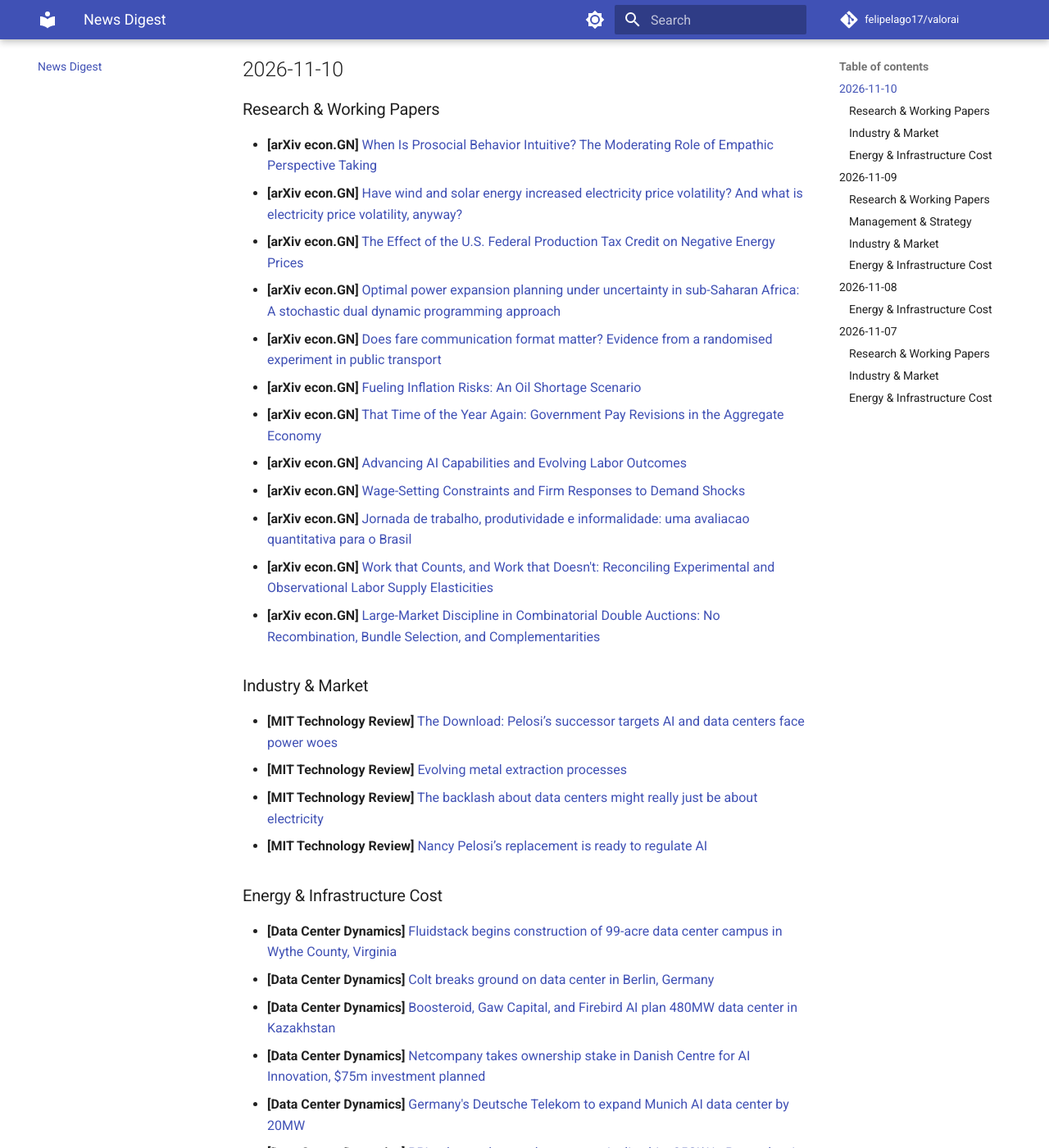
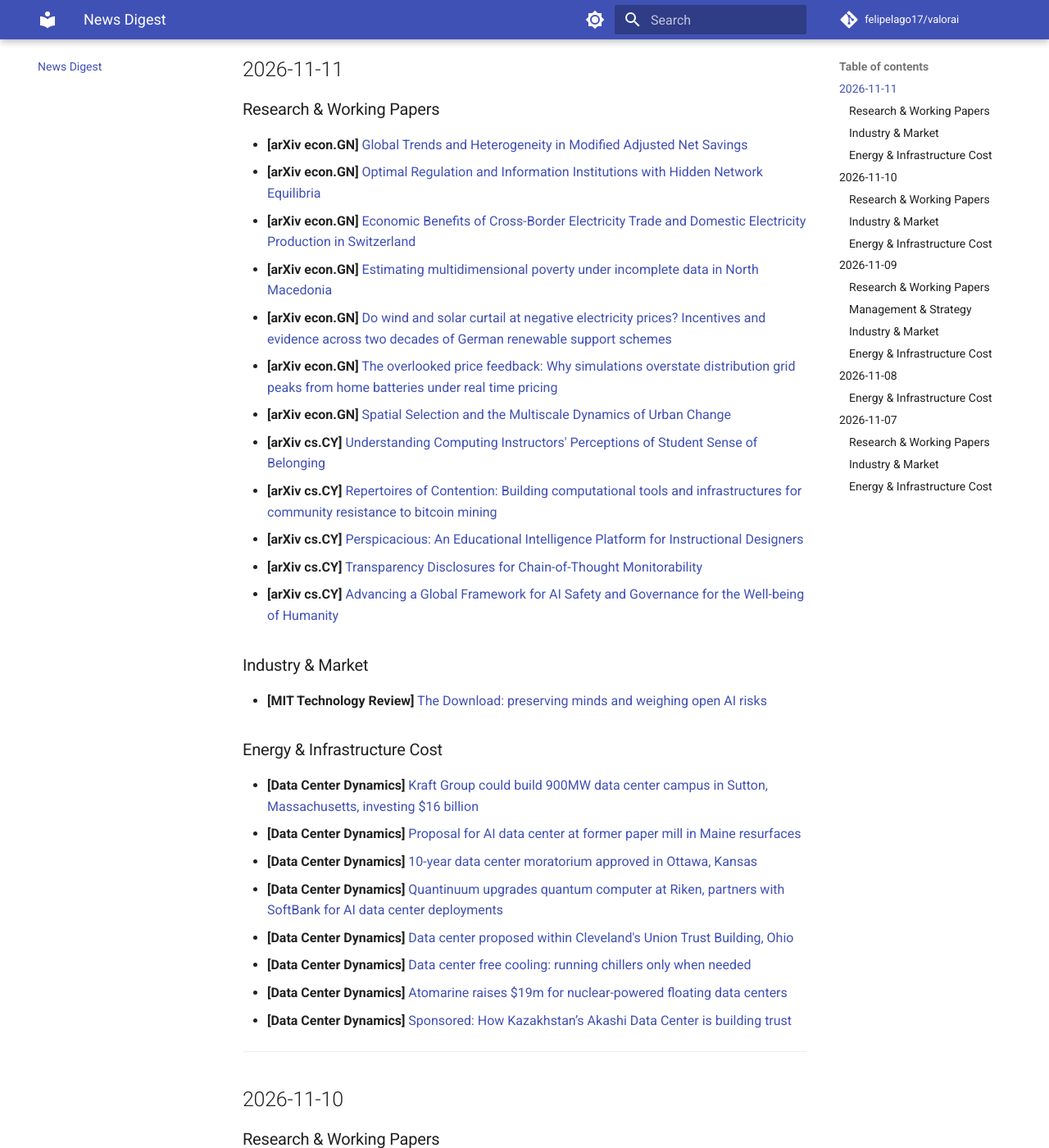
Before and after one commit to felipelago17/valorai, an MkDocs documentation site: the page built from docs/news/digest.md, in a window 1280 px wide and 1400 px high, scrolled down 422 px. Shown: the whole window at 82% size. Built offline with MkDocs 1.6.1 and Material for MkDocs 9.7.7, drawn with Linux system fonts in a browser that asks for light colours; comment, search, counter and statistics services are not loaded.

Commit message:
chore: daily digest 2026-11-11

```diff
--- a/docs/news/digest.md
+++ b/docs/news/digest.md
@@ -9,6 +9,40 @@ Roughly 90 days of history are kept on this page; the latest run is also written
 ---
 
 <!-- DIGEST_START -->
+## 2026-11-11
+
+### Research & Working Papers
+
+- **[arXiv econ.GN]** [Global Trends and Heterogeneity in Modified Adjusted Net Savings](https://arxiv.org/abs/2611.12987)
+- **[arXiv econ.GN]** [Optimal Regulation and Information Institutions with Hidden Network Equilibria](https://arxiv.org/abs/2611.13715)
+- **[arXiv econ.GN]** [Economic Benefits of Cross-Border Electricity Trade and Domestic Electricity Production in Switzerland](https://arxiv.org/abs/2611.13866)
+- **[arXiv econ.GN]** [Estimating multidimensional poverty under incomplete data in North Macedonia](https://arxiv.org/abs/2611.14146)
+- **[arXiv econ.GN]** [Do wind and solar curtail at negative electricity prices? Incentives and evidence across two decades of German renewable support schemes](https://arxiv.org/abs/2609.10053)
+- **[arXiv econ.GN]** [The overlooked price feedback: Why simulations overstate distribution grid peaks from home batteries under real time pricing](https://arxiv.org/abs/2609.35111)
+- **[arXiv econ.GN]** [Spatial Selection and the Multiscale Dynamics of Urban Change](https://arxiv.org/abs/2511.06165)
+- **[arXiv cs.CY]** [Understanding Computing Instructors' Perceptions of Student Sense of Belonging](https://arxiv.org/abs/2611.13237)
+- **[arXiv cs.CY]** [Repertoires of Contention: Building computational tools and infrastructures for community resistance to bitcoin mining](https://arxiv.org/abs/2611.13527)
+- **[arXiv cs.CY]** [Perspicacious: An Educational Intelligence Platform for Instructional Designers](https://arxiv.org/abs/2611.13549)
+- **[arXiv cs.CY]** [Transparency Disclosures for Chain-of-Thought Monitorability](https://arxiv.org/abs/2611.13873)
+- **[arXiv cs.CY]** [Advancing a Global Framework for AI Safety and Governance for the Well-being of Humanity](https://arxiv.org/abs/2611.13968)
+
+### Industry & Market
+
+- **[MIT Technology Review]** [The Download: preserving minds and weighing open AI risks](https://www.technologyreview.com/2026/11/11/1148424/the-download-preserving-minds-open-ai-risks/)
+
+### Energy & Infrastructure Cost
+
+- **[Data Center Dynamics]** [Kraft Group could build 900MW data center campus in Sutton, Massachusetts, investing $16 billion](https://www.datacenterdynamics.com/en/news/kraft-group-could-build-900mw-data-center-campus-in-sutton-massachusetts-investing-16-billion/)
+- **[Data Center Dynamics]** [Proposal for AI data center at former paper mill in Maine resurfaces](https://www.datacenterdynamics.com/en/news/proposal-for-ai-data-center-at-former-paper-mill-in-maine-resurfaces/)
+- **[Data Center Dynamics]** [10-year data center moratorium approved in Ottawa, Kansas](https://www.datacenterdynamics.com/en/news/10-year-data-center-moratorium-approved-in-ottawa-kansas/)
+- **[Data Center Dynamics]** [Quantinuum upgrades quantum computer at Riken, partners with SoftBank for AI data center deployments](https://www.datacenterdynamics.com/en/news/quantinuum-upgrades-quantum-computer-at-riken-partners-with-softbank-for-ai-data-center-deployments/)
+- **[Data Center Dynamics]** [Data center proposed within Cleveland's Union Trust Building, Ohio](https://www.datacenterdynamics.com/en/news/data-center-proposed-within-clevelands-union-trust-building-ohio/)
+- **[Data Center Dynamics]** [Data center free cooling: running chillers only when needed](https://www.datacenterdynamics.com/en/whitepapers/data-center-free-cooling-running-chillers-only-when-needed/)
+- **[Data Center Dynamics]** [Atomarine raises $19m for nuclear-powered floating data centers](https://www.datacenterdynamics.com/en/news/atomarine-raises-19m-for-nuclear-powered-floating-data-centers/)
+- **[Data Center Dynamics]** [Sponsored: How Kazakhstan’s Akashi Data Center is building trust](https://www.datacenterdynamics.com/en/product-news/how-kazakhstans-akashi-data-center-is-building-trust/)
+
+---
+
 ## 2026-11-10
 
 ### Research & Working Papers
```
Also changed, not shown: 2 other files.
